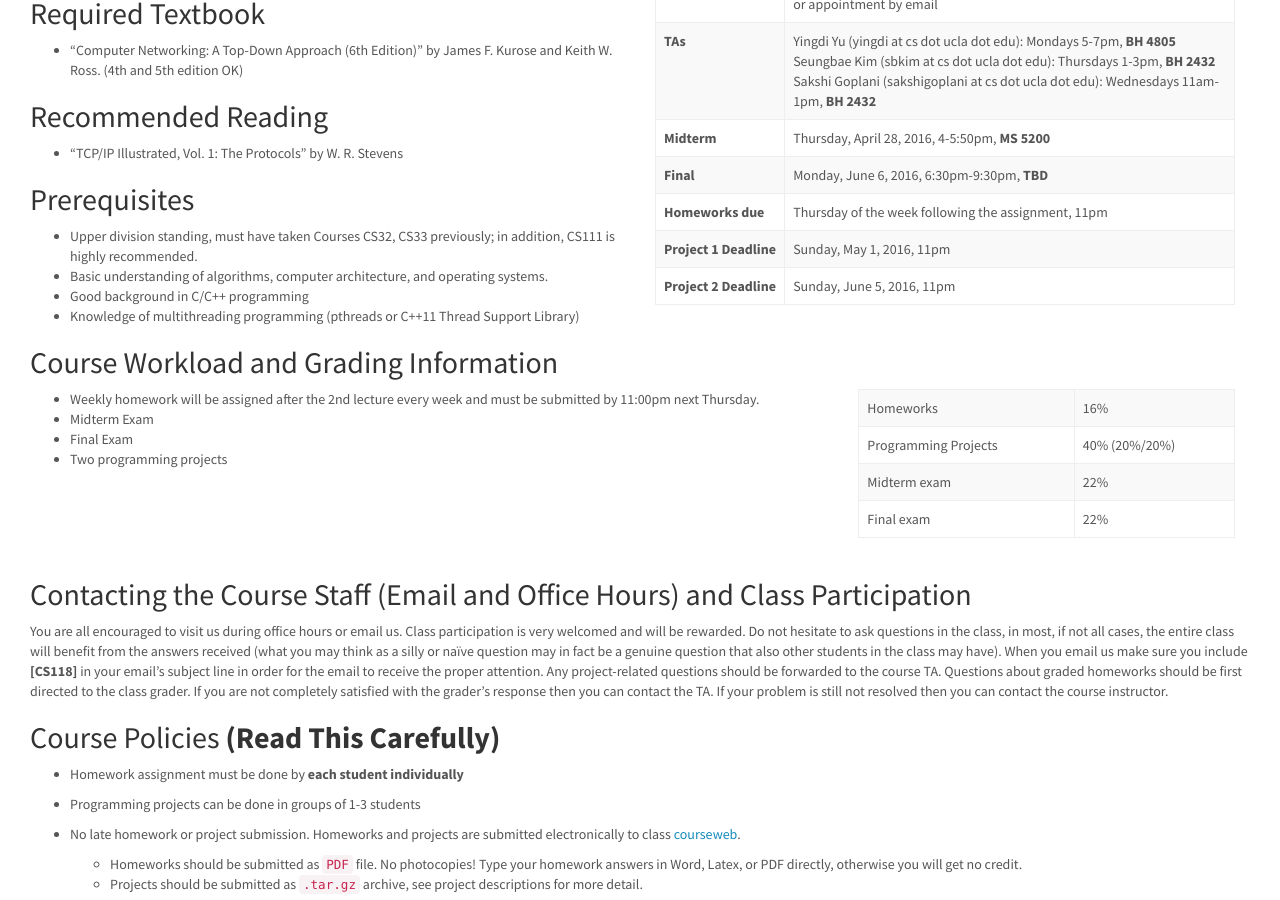
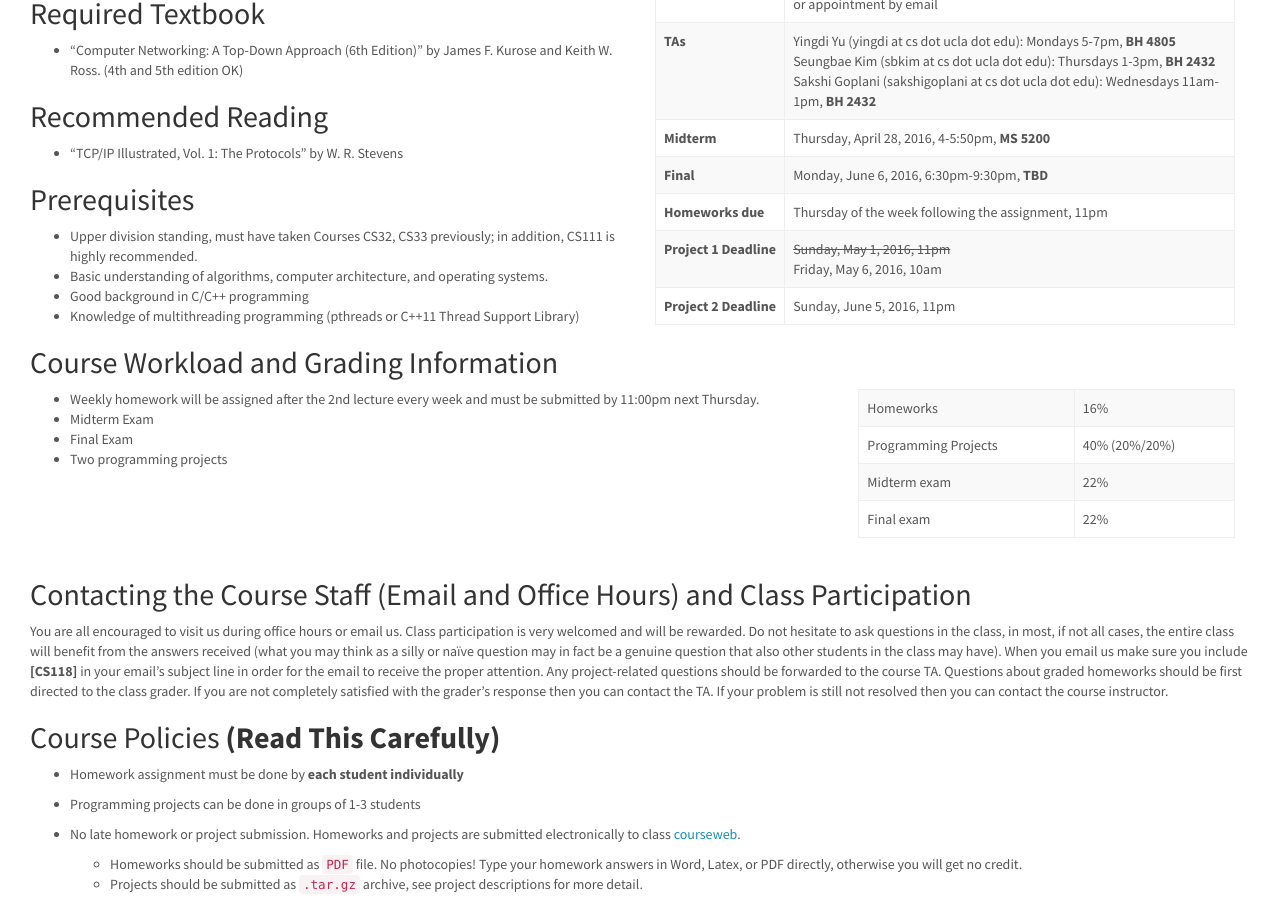
Before and after one commit to cawka/cs118-spring2016, a Jekyll site: the page built from syllabus.md, in a window 1280 px wide and 900 px high, scrolled down 326 px. Built offline with Jekyll 4.4.1, drawn with Linux system fonts in a browser that asks for light colours.

Commit message:
Small update

```diff
--- a/_includes/basic-course-info.html
+++ b/_includes/basic-course-info.html
@@ -45,7 +45,8 @@
     </tr>
     <tr>
       <td><b>Project 1 Deadline</b></td>
-      <td>Sunday, May 1, 2016, 11pm</td>
+      <td><del>Sunday, May 1, 2016, 11pm</del><br/>
+          Friday, May 6, 2016, 10am</td>
     </tr>
     <tr>
       <td><b>Project 2 Deadline</b></td>
```
Also changed, not shown: index.md (+1 -0 lines).
